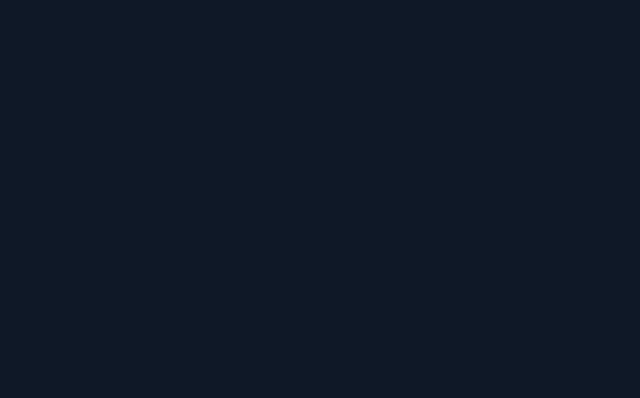
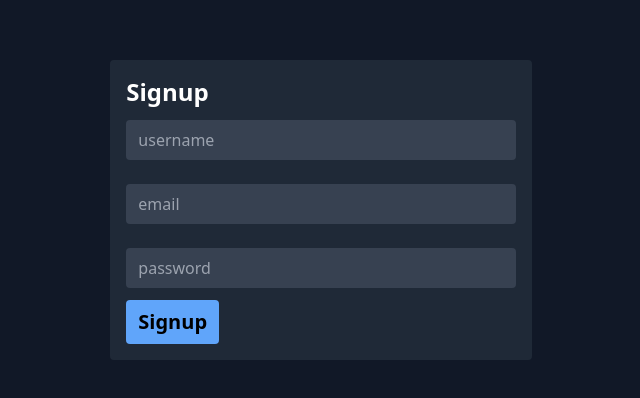
Before and after one commit to Ranjan-coder/TASK_MANAGEMENT, a React (Create React App) app in the folder frontend/: page /signup in a window 1280 px wide. Before the commit this address had no page. Shown: the part 190-588 px from the top of the page, without its empty margins (319-959 px from the left). Built offline with nearby package versions, Linux system fonts and the light colour scheme.

Commit message:
login signup

```diff
--- a/frontend/src/App.js
+++ b/frontend/src/App.js
@@ -4,6 +4,7 @@
 import ImportantTasks from "./pages/ImportantTasks";
 import CompletedTasks from "./pages/CompletedTasks";
 import IncompletedTasks from "./pages/IncompletedTasks";
+import Signup from "./pages/Signup";
 
 
 function App() {
@@ -17,6 +18,7 @@
               <Route path="/completedTasks" element={<CompletedTasks />} />
               <Route path="/incompleteTasks" element={<IncompletedTasks/>} />
             </Route>
+            <Route path="/signup" element={<Signup/>}/>
 
         </Routes>
 
--- /dev/null
+++ b/frontend/src/pages/Login.jsx
@@ -0,0 +1,9 @@
+import React from 'react'
+
+const Login = () => {
+  return (
+    <div>Login</div>
+  )
+}
+
+export default Login
--- /dev/null
+++ b/frontend/src/pages/Signup.jsx
@@ -0,0 +1,18 @@
+import React from 'react'
+
+const Signup = () => {
+  return (
+    <div className='h-[98vh] flex items-center justify-center '>
+        <div className='p-4 w-2/6 rounded bg-gray-800 '>
+        <div className='text-2xl font-semibold'>Signup</div>
+        <input type='username' name='username' placeholder='username' className='bg-gray-700 px-3 py-2 my-3 w-full rounded'/>
+        <input type='email' name='xyz@gmail.com' placeholder='email' required className='bg-gray-700 px-3 py-2 my-3 w-full rounded'/>
+        <input type='password' name='password' placeholder='password' className='bg-gray-700 px-3 py-2 my-3 w-full rounded'/>
+        <button className='bg-blue-400 text-xl font-semibold text-black px-3 py-2 rounded'>Signup</button>
+        </div>
+
+    </div>
+  )
+}
+
+export default Signup
```
